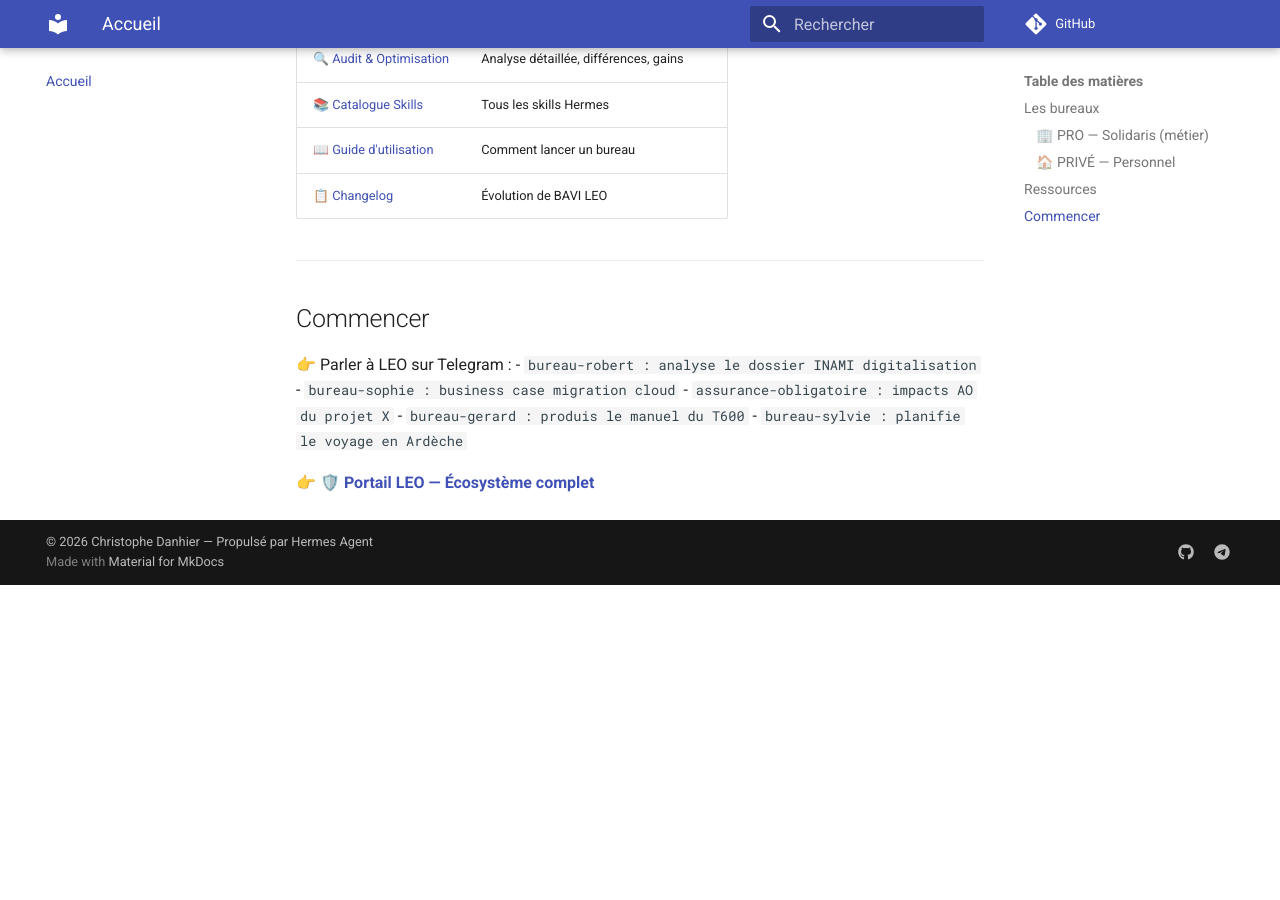
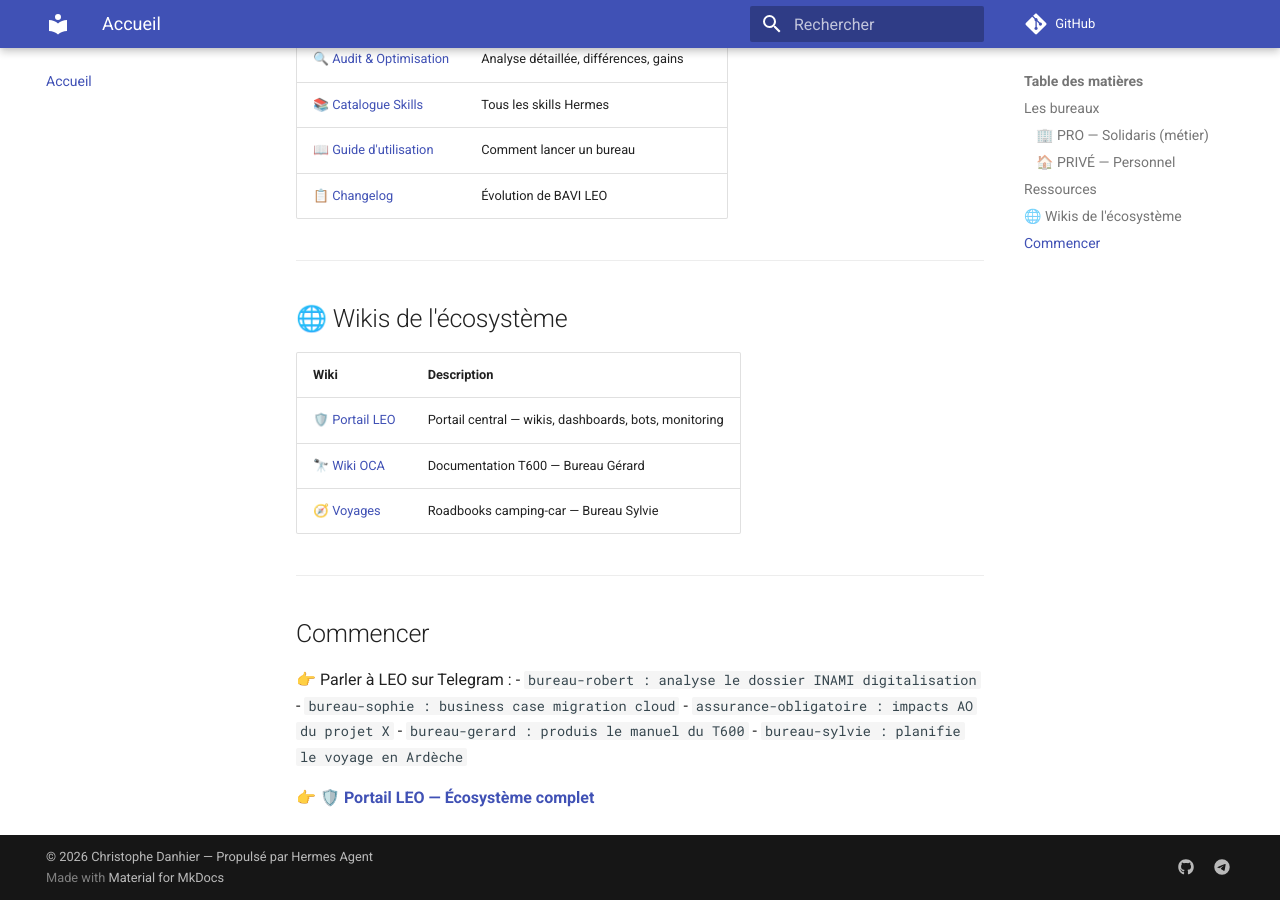
Before and after one commit to christophedanhier-hash/BAVI_LEO, an MkDocs documentation site: the page built from docs/wiki/index.md, in a window 1280 px wide and 900 px high, scrolled down 1134 px. Built offline with MkDocs 1.6.1 and Material for MkDocs 9.7.7, drawn with Linux system fonts in a browser that asks for light colours; comment, search, counter and statistics services are not loaded; before the commit the page ends 1719 px from its top, so only the background shows below that.

Commit message:
feat(nav): add ecosystem tab + cross-wiki links in index

```diff
--- a/docs/wiki/index.md
+++ b/docs/wiki/index.md
@@ -37,6 +37,16 @@
 
 ---
 
+## 🌐 Wikis de l'écosystème
+
+| Wiki | Description |
+|------|-------------|
+| 🛡️ [Portail LEO](https://christophedanhier-hash.github.io/hermes-wiki/) | Portail central — wikis, dashboards, bots, monitoring |
+| 🔭 [Wiki OCA](https://christophedanhier-hash.github.io/wiki-oca/) | Documentation T600 — Bureau Gérard |
+| 🧭 [Voyages](https://christophedanhier-hash.github.io/voyages-wiki/) | Roadbooks camping-car — Bureau Sylvie |
+
+---
+
 ## Commencer
 
 👉 Parler à LEO sur Telegram :
--- a/mkdocs.yml
+++ b/mkdocs.yml
@@ -41,6 +41,11 @@
       permalink: true
 
 nav:
+  - 🌐 Écosystème:
+    - 🛡️ Portail LEO: https://christophedanhier-hash.github.io/hermes-wiki/
+    - 🏛️ BAVI LEO: https://christophedanhier-hash.github.io/BAVI_LEO/
+    - 🔭 Wiki OCA: https://christophedanhier-hash.github.io/wiki-oca/
+    - 🧭 Voyages: https://christophedanhier-hash.github.io/voyages-wiki/
   - Accueil: wiki/index.md
   - 🎯 Vision: wiki/vision.md
   - 🏗️ Architecture: wiki/architecture.md
```
